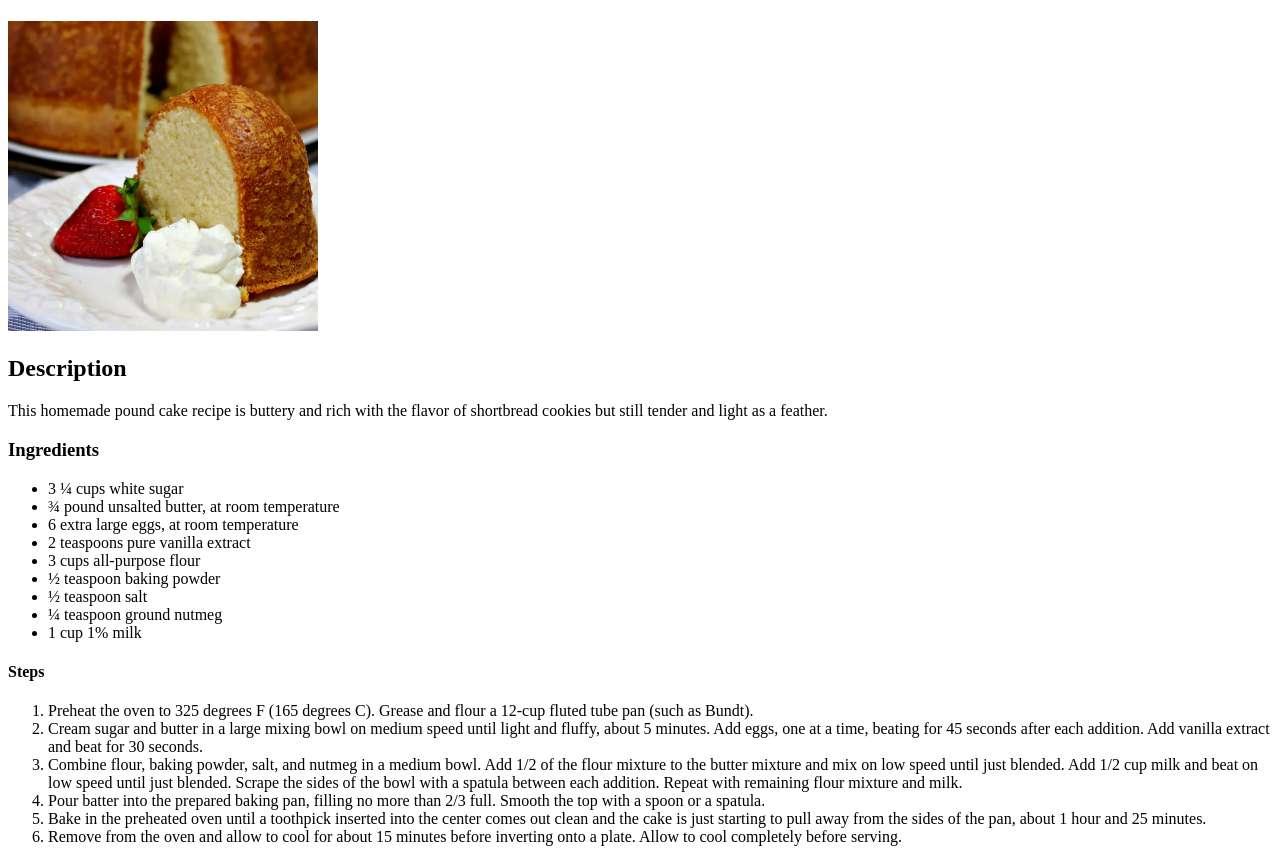
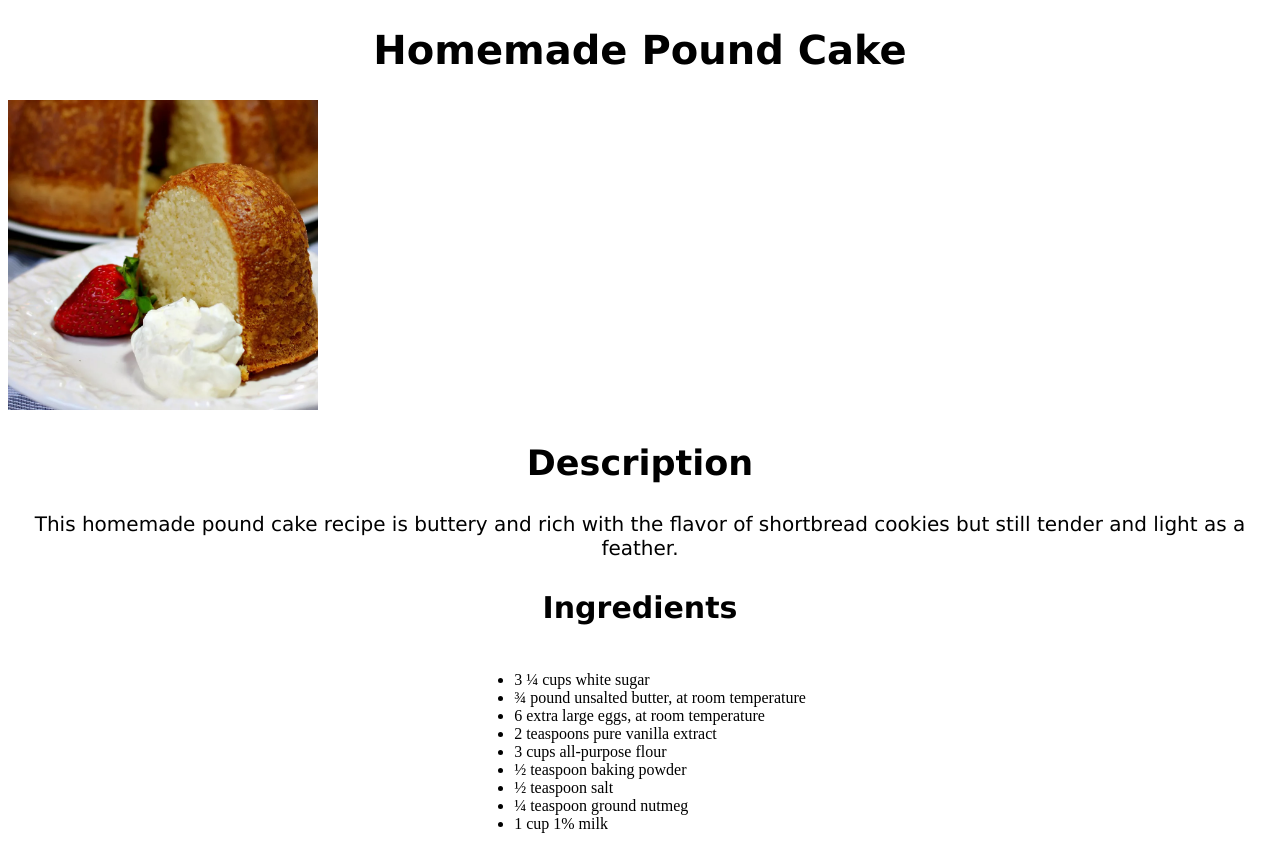
Before and after one commit to cordid/odin-recipes, a plain HTML site: page recipes/poundcake.html in a window 1280 px wide. Shown: the top 852 px of the page. Drawn offline with Linux system fonts and the light colour scheme.

Commit message:
Add styles.css to index.html and recipes.

```diff
--- a/recipes/poundcake.html
+++ b/recipes/poundcake.html
@@ -5,9 +5,10 @@
     <meta http-equiv="X-UA-Compatible" content="IE=edge" />
     <meta name="viewport" content="width=device-width, initial-scale=1.0" />
     <title>Document</title>
+    <link rel="stylesheet" href="../styles.css" />
   </head>
   <body>
-    <h1></h1>
+    <h1>Homemade Pound Cake</h1>
     <img
       src="../images/poundcake.jpg"
       alt="Pound Cake"
@@ -20,6 +21,7 @@
       shortbread cookies but still tender and light as a feather.
     </p>
     <h3>Ingredients</h3>
+    <div class="parent">
       <ul>
         <li>3 ¼ cups white sugar</li>
         <li>¾ pound unsalted butter, at room temperature</li>
@@ -31,7 +33,9 @@
         <li>¼ teaspoon ground nutmeg</li>
         <li>1 cup 1% milk</li>
       </ul>
+    </div>
     <h4>Steps</h4>
+    <div class="parent">
       <ol>
         <li>
           Preheat the oven to 325 degrees F (165 degrees C). Grease and flour a
@@ -39,20 +43,20 @@
         </li>
         <li>
           Cream sugar and butter in a large mixing bowl on medium speed until
-        light and fluffy, about 5 minutes. Add eggs, one at a time, beating for
-        45 seconds after each addition. Add vanilla extract and beat for 30
-        seconds.
+          light and fluffy, about 5 minutes. Add eggs, one at a time, beating
+          for 45 seconds after each addition. Add vanilla extract and beat for
+          30 seconds.
         </li>
         <li>
-        Combine flour, baking powder, salt, and nutmeg in a medium bowl. Add 1/2
-        of the flour mixture to the butter mixture and mix on low speed until
-        just blended. Add 1/2 cup milk and beat on low speed until just blended.
-        Scrape the sides of the bowl with a spatula between each addition.
-        Repeat with remaining flour mixture and milk.
+          Combine flour, baking powder, salt, and nutmeg in a medium bowl. Add
+          1/2 of the flour mixture to the butter mixture and mix on low speed
+          until just blended. Add 1/2 cup milk and beat on low speed until just
+          blended. Scrape the sides of the bowl with a spatula between each
+          addition. Repeat with remaining flour mixture and milk.
         </li>
         <li>
-        Pour batter into the prepared baking pan, filling no more than 2/3 full.
-        Smooth the top with a spoon or a spatula.
+          Pour batter into the prepared baking pan, filling no more than 2/3
+          full. Smooth the top with a spoon or a spatula.
         </li>
         <li>
           Bake in the preheated oven until a toothpick inserted into the center
@@ -64,5 +68,6 @@
           inverting onto a plate. Allow to cool completely before serving.
         </li>
       </ol>
+    </div>
   </body>
 </html>
--- /dev/null
+++ b/styles.css
@@ -0,0 +1,38 @@
+h1 {
+    font-family:'Lucida Sans', 'Lucida Sans Regular', 'Lucida Grande', 'Lucida Sans Unicode', Geneva, Verdana, sans-serif;
+    text-align: center;
+    font-size: 2.5em; /* 40px / 16 = 2.5em */
+}
+
+h2 {
+    font-family:'Lucida Sans', 'Lucida Sans Regular', 'Lucida Grande', 'Lucida Sans Unicode', Geneva, Verdana, sans-serif;
+    text-align: center;
+    font-size: 2.188em;
+}
+
+h3 {
+    font-family:'Lucida Sans', 'Lucida Sans Regular', 'Lucida Grande', 'Lucida Sans Unicode', Geneva, Verdana, sans-serif;
+    text-align: center;
+    font-size: 1.875em;
+}
+
+h4 {
+    font-family:'Lucida Sans', 'Lucida Sans Regular', 'Lucida Grande', 'Lucida Sans Unicode', Geneva, Verdana, sans-serif;
+    text-align: center;
+    font-size: 1.563em;
+}
+
+p {
+    font-family:'Lucida Sans', 'Lucida Sans Regular', 'Lucida Grande', 'Lucida Sans Unicode', Geneva, Verdana, sans-serif;
+    text-align: center;
+    font-size: 1.25em;
+}
+
+div.parent {
+    text-align: center;
+}
+
+ol, ul {
+    display: inline-block;
+    text-align: left;
+}
```
Also changed, not shown: index.html (+3 -0 lines), recipes/brownies.html (+7 -1 lines), recipes/cheesecake.html (+8 -3 lines). Lines whose indentation alone changed are shown as unchanged.
